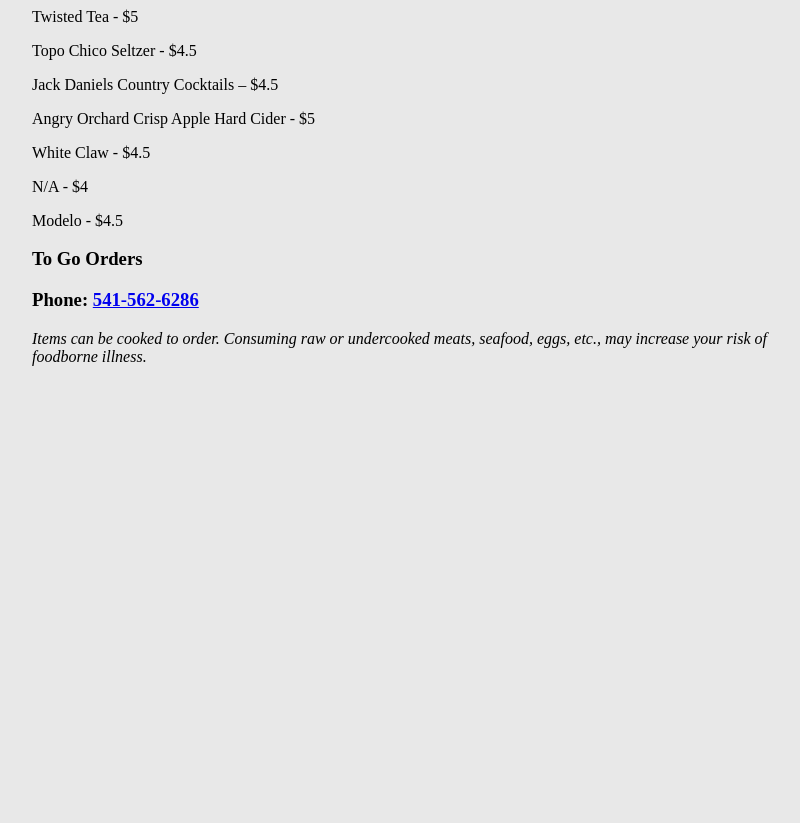
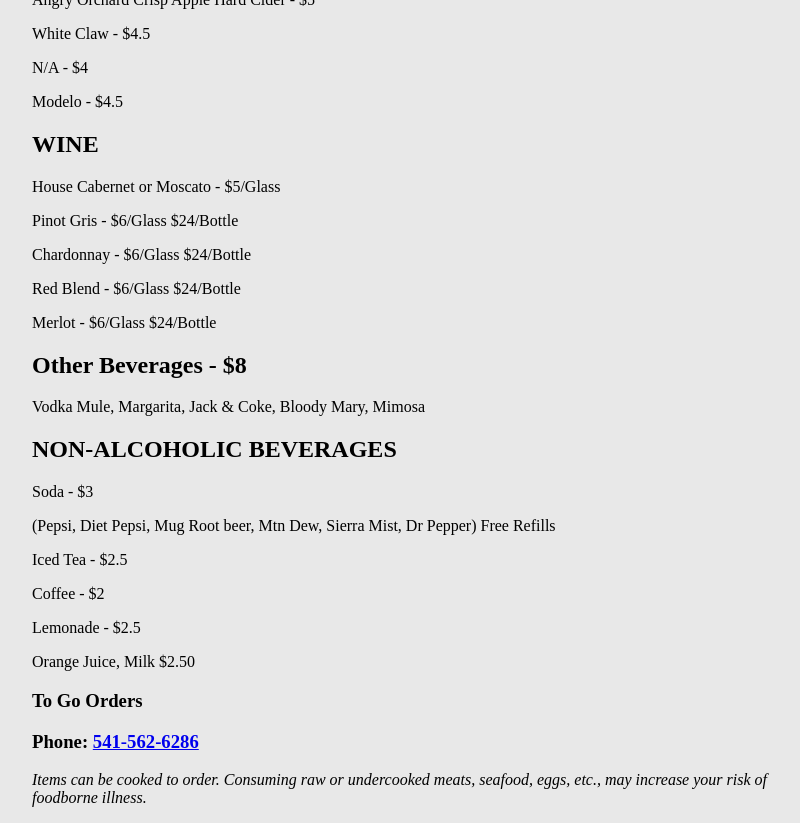
Before and after one commit to djbrieck/LJ-Brewskis, a plain HTML site: page docs/LJBrewskisMenu.html in a window 1280 px wide. Shown: the part 3940-4763 px from the top of the page, without its empty margins (208-1008 px from the left). Before the commit the page ends 4322 px from the top, so only its background shows below. Drawn offline with Linux system fonts and the light colour scheme.

Commit message:
Adding wine and other beverages, updating heading to be more readable

```diff
--- a/docs/LJBrewskisMenu.html
+++ b/docs/LJBrewskisMenu.html
@@ -145,12 +145,9 @@
 <p>Sausage Gravy $3.00</p>
 <p>2 Pieces of Toast $1.50</p>
 
-<h2>Drinks</h2>
-<p>Coffee $2.00</p>
-<p>Orange Juice, Milk, Fountain Drinks $2.50</p>
-<p>Mimosa $5.00</p>
+<h1>Drinks</h1>
 
-<h1>BEER ON TAP</h1>
+<h2>BEER ON TAP</h2>
 
 <p>Sun River Fuzztail Hefe- $6</p>
 <p>Barley Brown's Pallet Jack IPA - $6</p>
@@ -161,7 +158,7 @@
 <p>Prickly Pear Cider - $6</p>
 <p>Huckleberry Wheat - $6</p>
 
-<h1>BEER IN THE BOTTLE</h1>
+<h2>BEER IN THE BOTTLE</h2>
 
 <p>Black Butte Porter - $4.5</p>
 <p>Blue Moon Belgian White $4.5</p>
@@ -182,6 +179,26 @@
 <p>Modelo - $4.5</p>
 
 
+<h2>WINE</h2>
+
+<p>House Cabernet or Moscato - $5/Glass</p>
+<p>Pinot Gris - $6/Glass $24/Bottle</p>
+<p>Chardonnay - $6/Glass $24/Bottle</p>
+<p>Red Blend - $6/Glass $24/Bottle</p>
+<p>Merlot - $6/Glass $24/Bottle</p>
+
+<h2>Other Beverages - $8</h2>
+
+<p>Vodka Mule, Margarita, Jack &amp; Coke, Bloody Mary, Mimosa</p>
+
+<h2>NON-ALCOHOLIC BEVERAGES</h2>
+
+<p>Soda - $3</p>
+<p>(Pepsi, Diet Pepsi, Mug Root beer, Mtn Dew, Sierra Mist, Dr Pepper) Free Refills</p>
+<p>Iced Tea - $2.5</p>
+<p>Coffee - $2</p>
+<p>Lemonade - $2.5</p>
+<p>Orange Juice, Milk $2.50</p>
 
   <h3>To Go Orders</h3>
 
```
